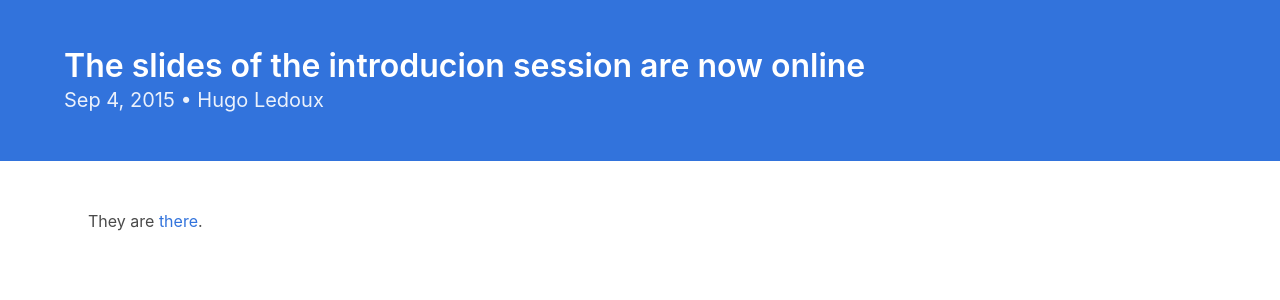
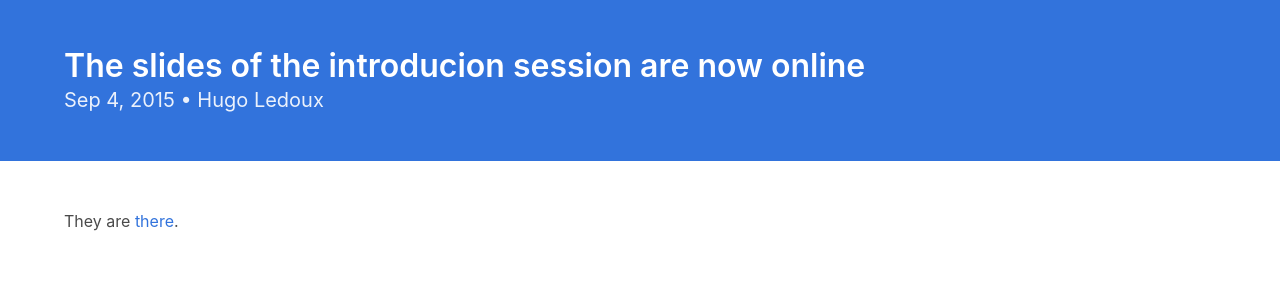
Before and after one commit to tudelft3d/geo2020, a Jekyll site: the page built from _posts/2015-09-07-intro-slides-uploaded.md, in a window 1280 px wide. Shown: the top 300 px of the page. Built offline with Jekyll 4.4.1, drawn with Linux system fonts in a browser that asks for light colours; nearby versions of some CDN libraries.

Commit message:
fix the width of the post

```diff
--- a/_layouts/post.html
+++ b/_layouts/post.html
@@ -13,7 +13,7 @@ layout: default
 
 
 <section class="section">
-  <div class="container is-fluid">
+  <div class="container">
     <div class="content">
       {{ content }}
     </div>
```
